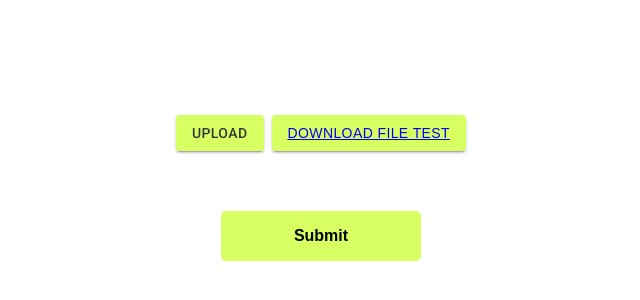
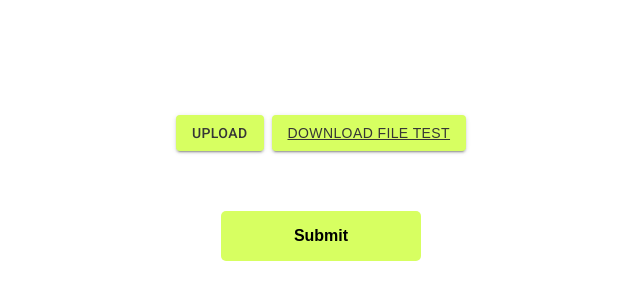
Before and after one commit to Wellers0n/upload, a React (Vite) app in the folder packages/client/: page / in a window 1280 px wide. Shown: the part 222-522 px from the top of the page, without its empty margins (319-959 px from the left). Built offline with nearby package versions, Linux system fonts and the light colour scheme; sample sign-in values are in the browser's storage.

Commit message:
refactor: button with cursor pointer

```diff
--- a/packages/client/src/App.css
+++ b/packages/client/src/App.css
@@ -3,3 +3,7 @@
   padding: 0;
   font-family: Arial, Helvetica, sans-serif;
 }
+
+a {
+  color: #363636;
+}
--- a/packages/client/src/routes/Home/styles.tsx
+++ b/packages/client/src/routes/Home/styles.tsx
@@ -38,6 +38,8 @@ export const Button = styled.button`
   border-radius: 5px;
   font-weight: bold;
   font-size: 16px;
+  cursor: pointer;
+
 `
 export const Login = styled.button`
   color: #363636;
--- a/packages/client/src/routes/Login/styles.tsx
+++ b/packages/client/src/routes/Login/styles.tsx
@@ -42,4 +42,6 @@ export const Button = styled.button`
   border-radius: 5px;
   font-weight: bold;
   font-size: 16px;
+  cursor: pointer;
+
 `
--- a/packages/client/src/routes/Register/styles.tsx
+++ b/packages/client/src/routes/Register/styles.tsx
@@ -38,6 +38,8 @@ export const Button = styled.button`
   border-radius: 5px;
   font-weight: bold;
   font-size: 16px;
+  cursor: pointer;
+
 `
 export const Login = styled.button`
   color: #363636;
```
